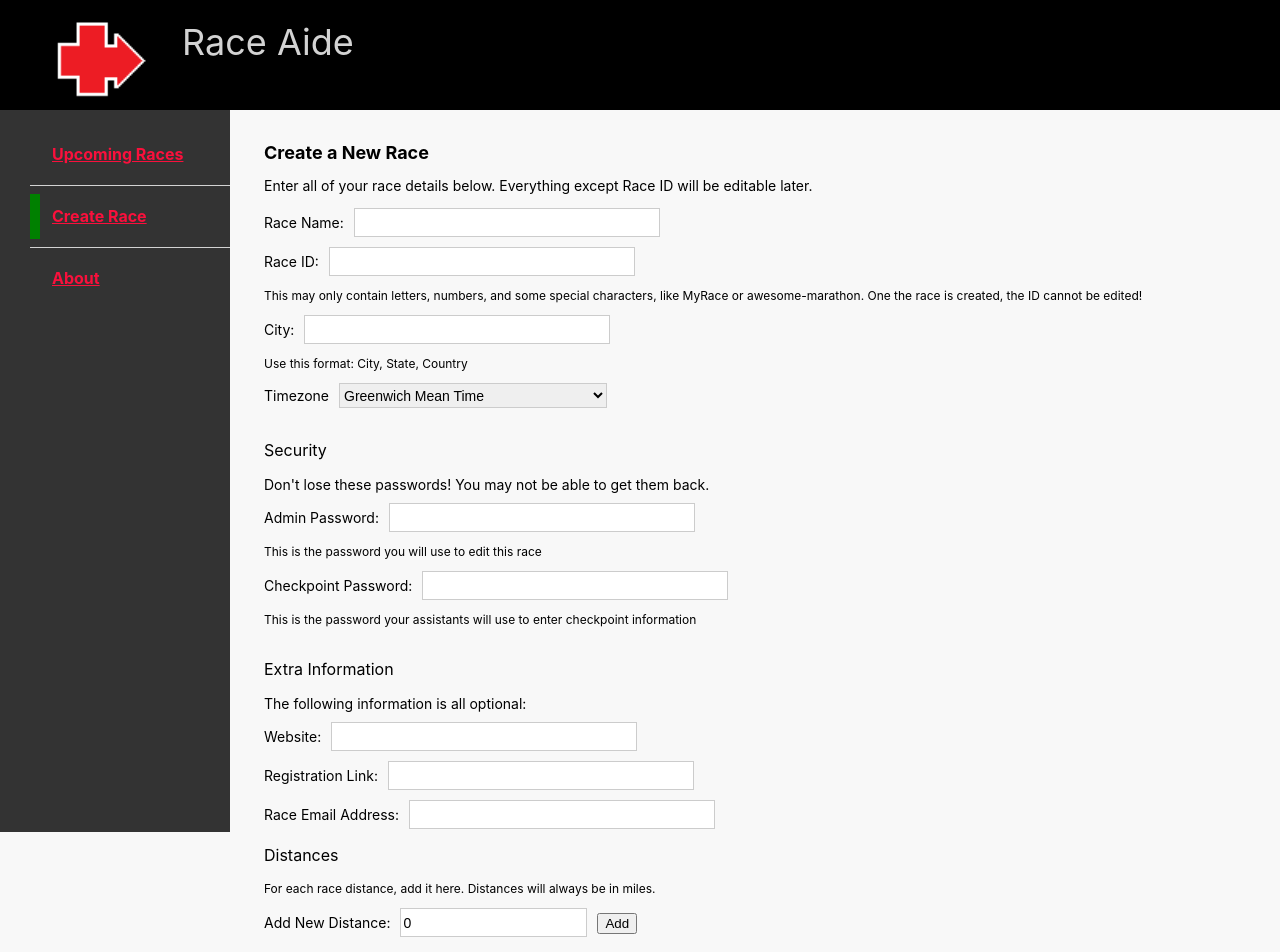
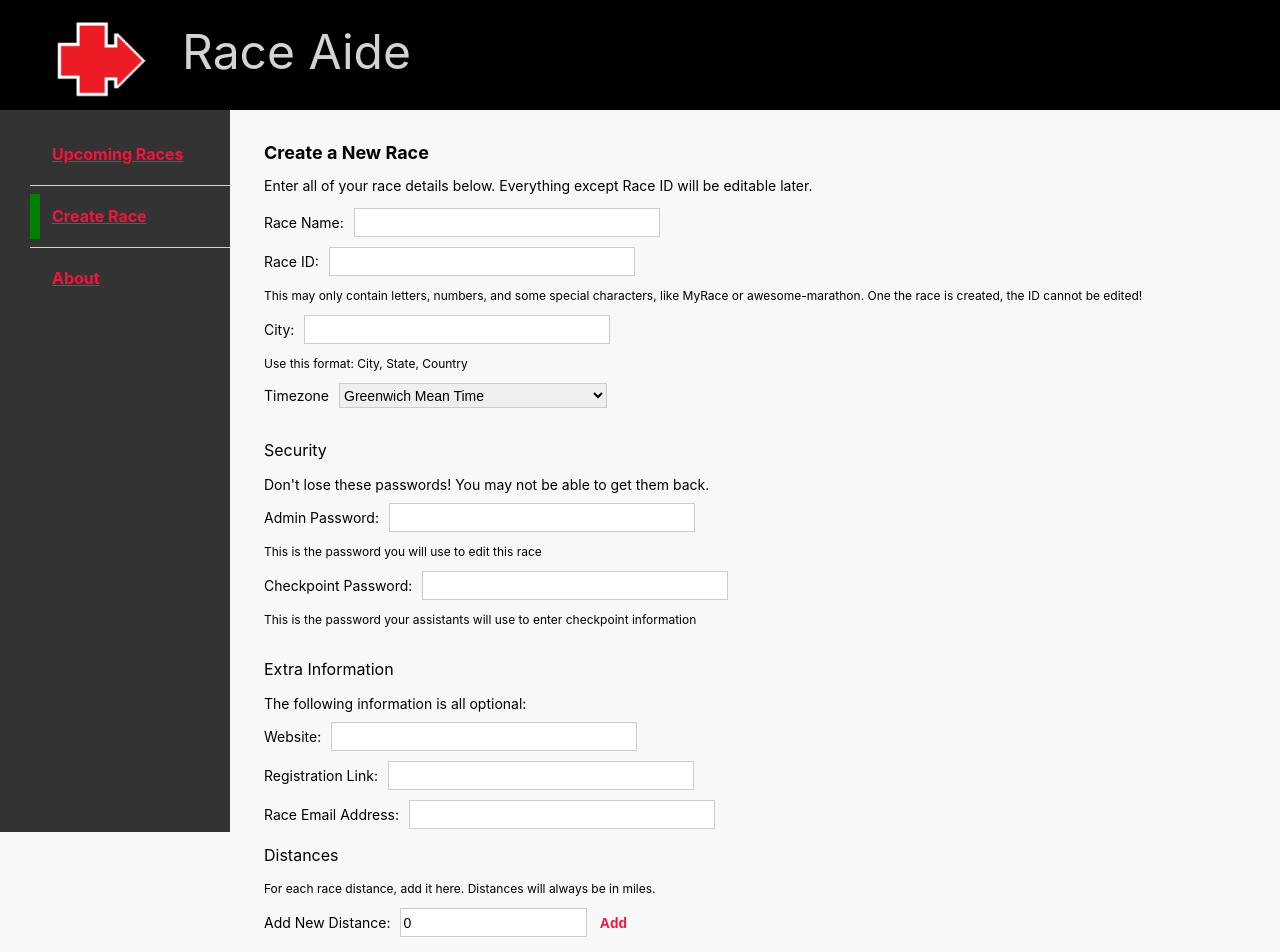
Before and after one commit to Pevio/race-aide, a React (Create React App) app in the folder client/: page /createrace in a window 1280 px wide. Shown: the top 952 px of the page. Built offline with nearby package versions, Linux system fonts and the light colour scheme.

Commit message:
various cleanups

```diff
--- a/client/src/components/RaceDetailsForm.tsx
+++ b/client/src/components/RaceDetailsForm.tsx
@@ -280,7 +280,9 @@ export function RaceDetailsForm(props: Props) {
               />
               <button
                 style={{ marginLeft: 10 }}
+                className="highlight-button"
                 onClick={() => {
+                  if (!newDistanceValue || raceDetails.raceDetails?.distances.includes(newDistanceValue)) return;
                   const newDistances = [
                     ...(raceDetails.raceDetails?.distances || []),
                     newDistanceValue,
--- a/client/src/pages/HomePageWrapper.tsx
+++ b/client/src/pages/HomePageWrapper.tsx
@@ -39,9 +39,9 @@ export function HomePageWrapper(props: Props) {
         />
         <p
           style={{
-            fontSize: 36,
+            fontSize: 48,
             marginLeft: 32,
-            marginTop: 10,
+            marginTop: 12,
           }}
         >
           Race Aide
--- a/client/src/pages/Race/AddCheckpointEntry.tsx
+++ b/client/src/pages/Race/AddCheckpointEntry.tsx
@@ -27,8 +27,9 @@ export function AddCheckpointEntry({
   useEffect(() => {
     if (!loading && saveInProgress) {
       if (success) {
-        const runnerName = race?.runners[selectedBib]?.runnerName
-        setErrorMessage(`Bib Number ${selectedBib}, ${runnerName} saved successfully!`);
+        const runnerInfo = race?.runners[selectedBib]
+        const runnerPart = runnerInfo ? `, ${runnerInfo.runnerName}, running ${runnerInfo.distance} mile${runnerInfo.distance === 1 ? "" : "s"},` : ""
+        setErrorMessage(`Bib Number ${selectedBib}${runnerPart} saved successfully!`);
         setSelectedBib("")
       } else {
         setErrorMessage("The runner entry could not be added.");
--- a/client/src/pages/Race/RaceAdmin.tsx
+++ b/client/src/pages/Race/RaceAdmin.tsx
@@ -68,7 +68,7 @@ export function RaceAdmin({ match, history }: RouteComponentProps<AdminProps>) {
     }
     return (
       <>
-        <p>
+        <p style={{marginBottom: 10}}>
           <span>{`You are currently logged in as a ${
             RaceAuthorizationDescription[raceData.authorization]
           }.`}</span>
```
